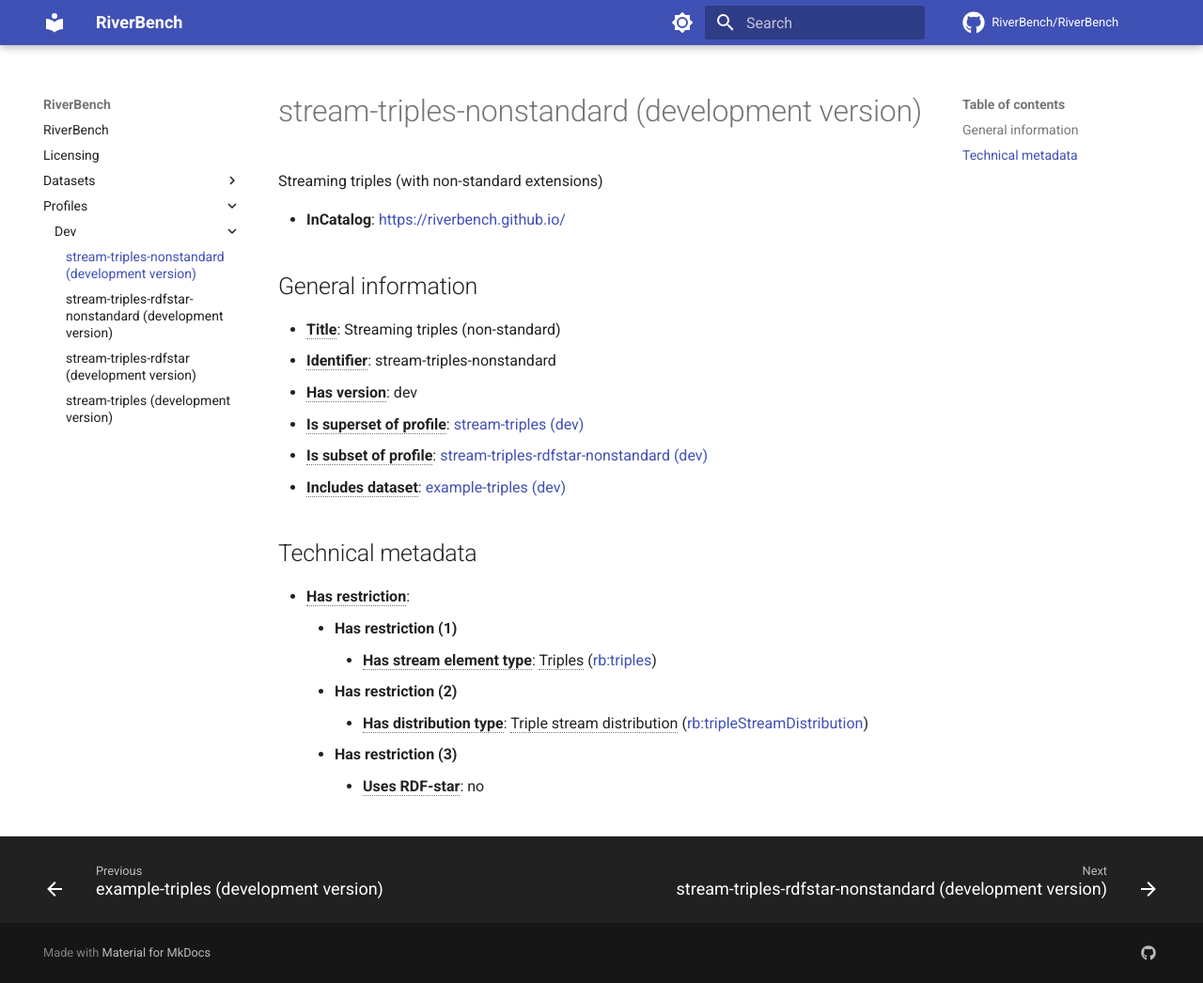
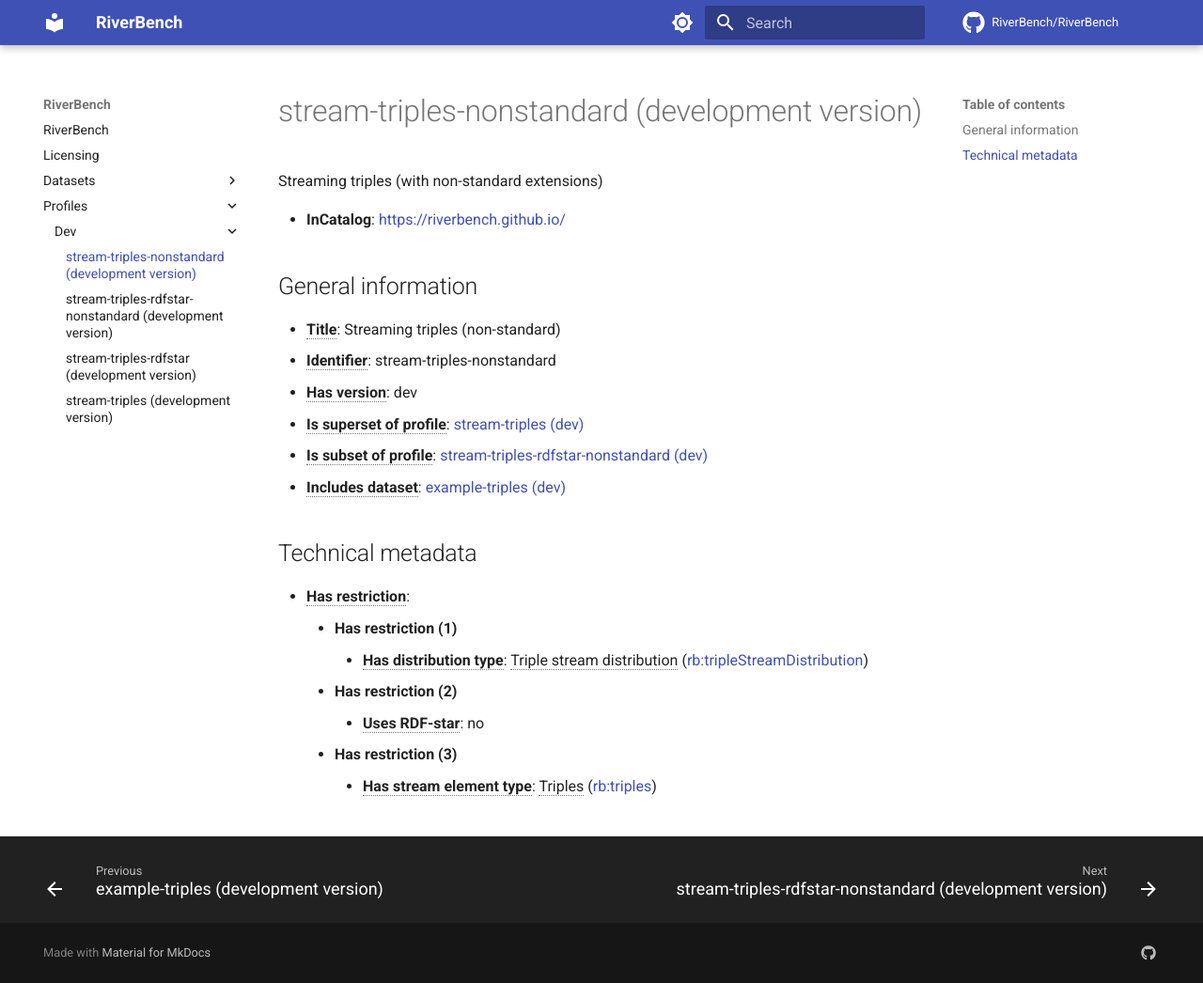
Before and after one commit to RiverBench/riverbench.github.io, an MkDocs documentation site: the page built from docs/profiles/dev/stream-triples-nonstandard.md, in a window 1280 px wide and 1046 px high. Shown: the whole window at 94% size. Built offline with MkDocs 1.6.1 and Material for MkDocs 9.7.7, drawn with Linux system fonts in a browser that asks for light colours; comment, search, counter and statistics services are not loaded.

Commit message:
Automatic docs update (dev)

```diff
--- a/docs/profiles/dev/stream-triples-nonstandard.md
+++ b/docs/profiles/dev/stream-triples-nonstandard.md
@@ -17,8 +17,8 @@ Streaming triples (with non-standard extensions)
 
 - **<abbr title="Has profile restriction. The restrictions are joined with the AND operator.">Has restriction</abbr>**:
     - **Has restriction (1)**
+        - **<abbr title="Indicates the type of RiverBench dataset distribution">Has distribution type</abbr>**: <abbr title="The dataset is distributed as a stream of RDF triples.">Triple stream distribution</abbr> ([rb:tripleStreamDistribution](https://riverbench.github.io/schema/dataset#tripleStreamDistribution))
+    - **Has restriction (2)**
+        - **<abbr title="Whether the dataset uses RDF-star features.">Uses RDF-star</abbr>**: no
+    - **Has restriction (3)**
         - **<abbr title="Indicates the type of contents of each stream element">Has stream element type</abbr>**: <abbr title="Triple streams consist of elements, where each element is an RDF graph.">Triples</abbr> ([rb:triples](https://riverbench.github.io/schema/dataset#triples))
-    - **Has restriction (2)**
-        - **<abbr title="Indicates the type of RiverBench dataset distribution">Has distribution type</abbr>**: <abbr title="The dataset is distributed as a stream of RDF triples.">Triple stream distribution</abbr> ([rb:tripleStreamDistribution](https://riverbench.github.io/schema/dataset#tripleStreamDistribution))
-    - **Has restriction (3)**
-        - **<abbr title="Whether the dataset uses RDF-star features.">Uses RDF-star</abbr>**: no
```
Also changed, not shown: docs/profiles/dev/stream-triples-rdfstar-nonstandard.md (+2 -2 lines), docs/profiles/dev/stream-triples-rdfstar.md (+2 -2 lines).
